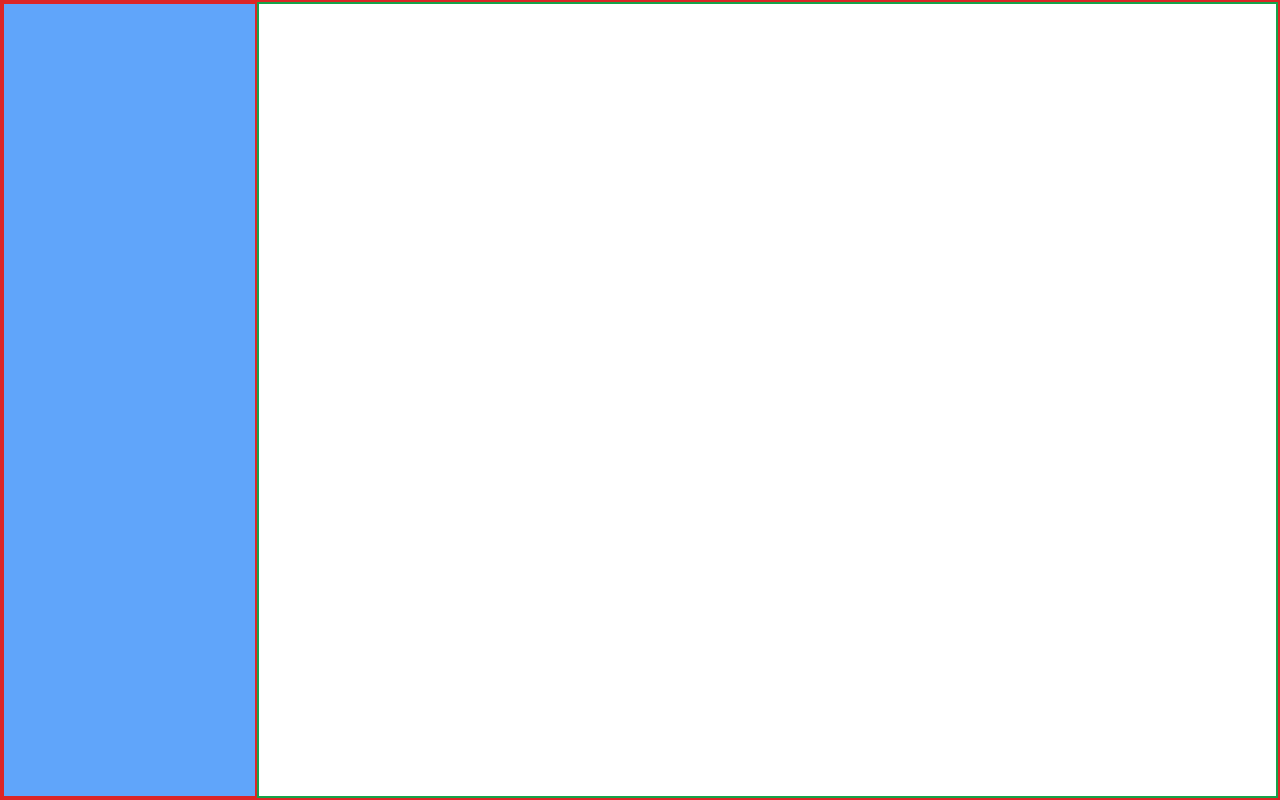
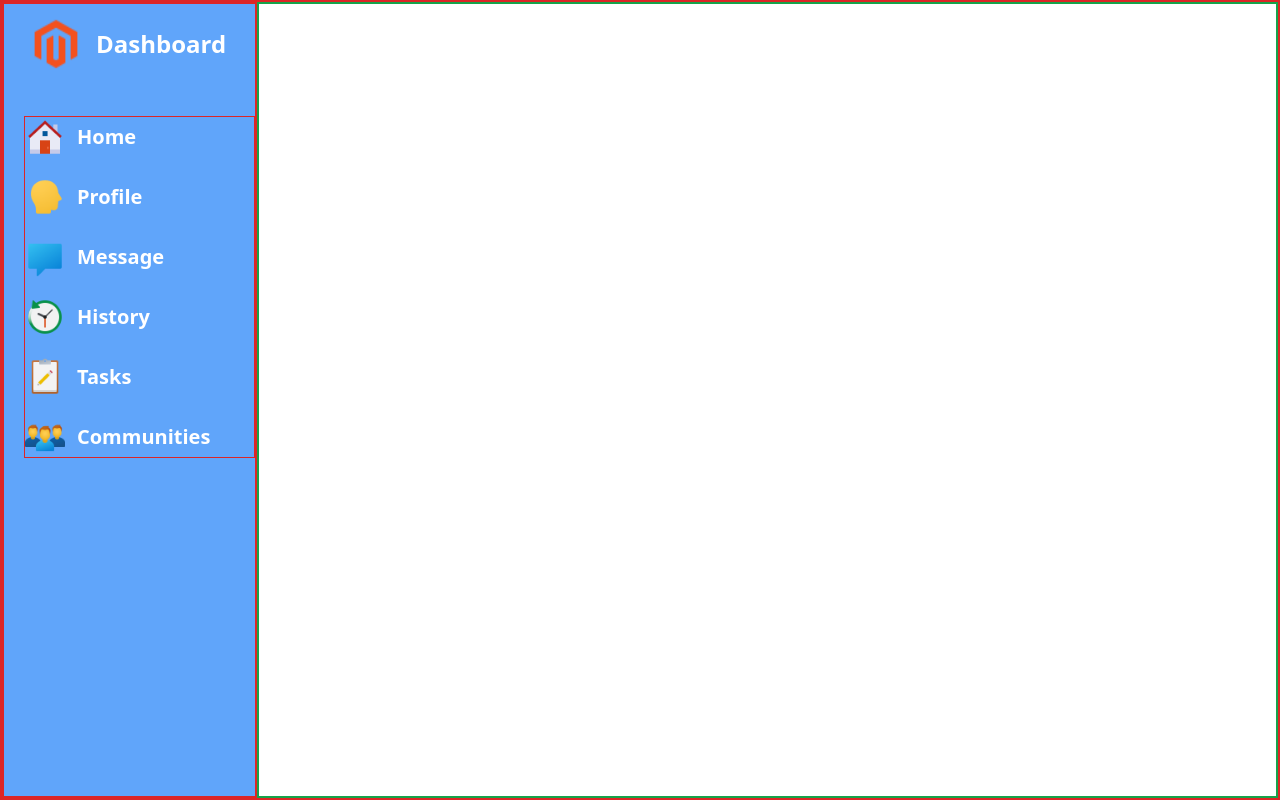
Before and after one commit to Nton23/Admin-Dashboard-TOP-Tailwindcss, a website: page index.html in a window 1280 px wide. Drawn offline with Linux system fonts and the light colour scheme.

Commit message:
Add pictures next to nav links

```diff
--- a/index.html
+++ b/index.html
@@ -13,14 +13,38 @@
     <!--Global Container-->
     <main class="min-h-screen border-2 border-red-600 grid" style="grid-template-columns: 20% 80%;">
         <!--Dashboard & Nav container-->
-        <section class="border-2 border-red-600 col-start-1 col-end-2 bg-blue-400">
+        <section class="border-2 border-red-600 col-start-1 col-end-2 bg-blue-400 space-y-10">
             <!--Logo container-->
-            <div>
-
+            <div class="text-white flex flex-row items-center space-x-2 ml-5 mt-2 font-bold text-2xl">
+                <img src="Images/icons8-magento-48.png" alt="logo-img" class="w-16 h-16" />
+                <h1 class="font-bold text-2xl">Dashboard</h1>
             </div>
             <!--Nav container-->
-            <nav>
-
+            <nav class="border border-red-600 ml-5 space-y-5">
+                <div class="flex items-center space-x-3 text-white font-bold text-xl">
+                    <img src="Images/icons8-home-48.png" alt="" class="w-10 h-10" />
+                    <span>Home</span>
+                </div>
+                <div class="flex items-center space-x-3 text-white font-bold text-xl">
+                    <img src="Images/icons8-head-profile-48.png" alt="" class="w-10 h-10" />
+                    <span>Profile</span>
+                </div>
+                <div class="flex items-center space-x-3 text-white font-bold text-xl">
+                    <img src="Images/icons8-message-48.png" alt="" class="w-10 h-10" />
+                    <span>Message</span>
+                </div>
+                <div class="flex items-center space-x-3 text-white font-bold text-xl">
+                    <img src="Images/icons8-history-48.png" alt="" class="w-10 h-10" />
+                    <span>History</span>
+                </div>
+                <div class="flex items-center space-x-3 text-white font-bold text-xl">
+                    <img src="Images/icons8-task-48.png" alt="" class="w-10 h-10" />
+                    <span>Tasks</span>
+                </div>
+                <div class="flex items-center space-x-3 text-white font-bold text-xl">
+                    <img src="Images/icons8-users-48.png" alt="" class="w-10 h-10" />
+                    <span>Communities</span>
+                </div>
             </nav>
             <!--Setting container-->
             <div>
```
Also changed, not shown: css/style.css.
